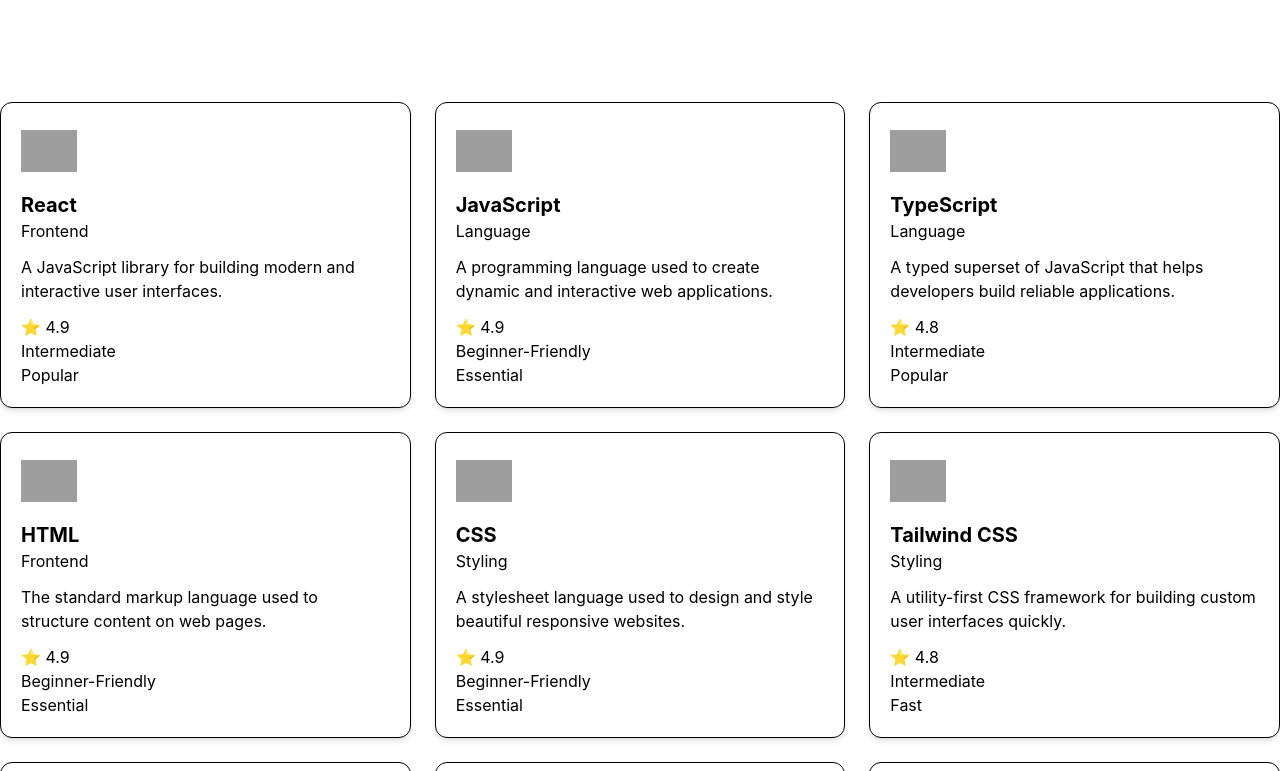
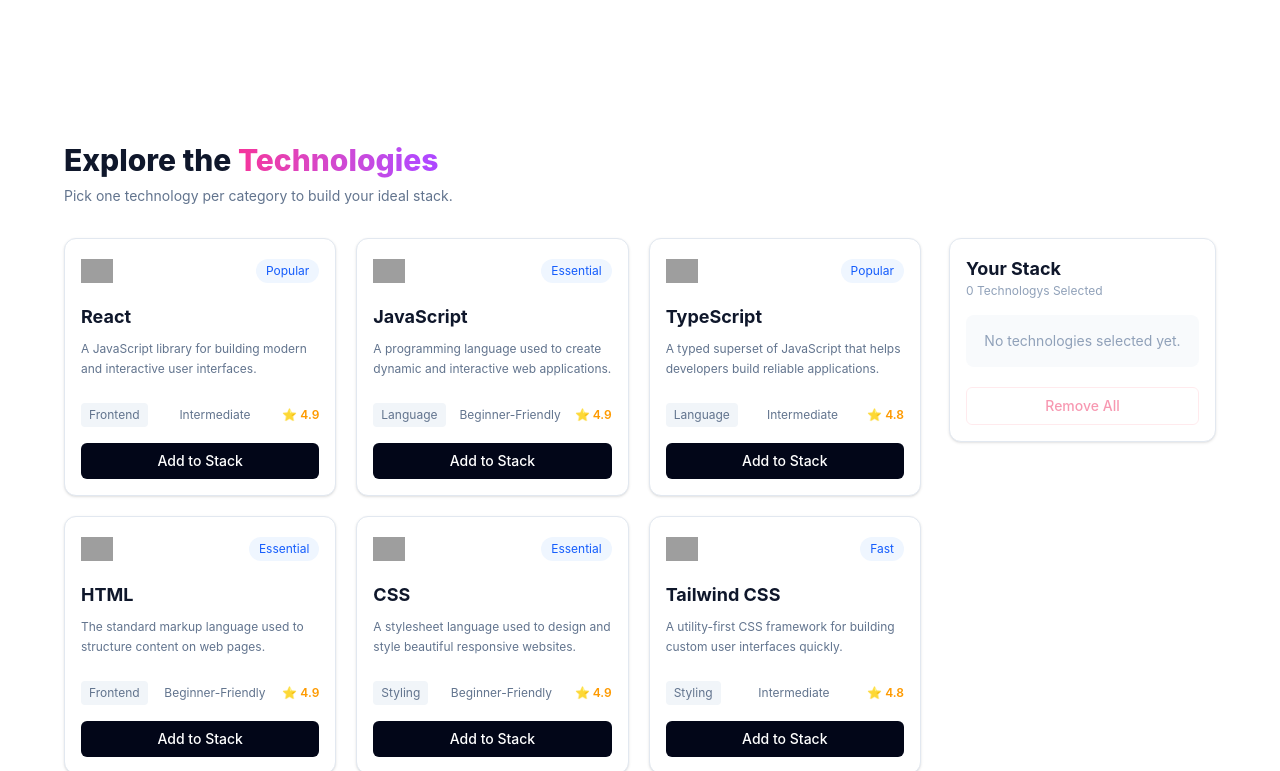
Before and after one commit to bkashsaifur049-creator/assainmenA05, a React (Vite) app: page / in a window 1280 px wide. Shown: the part 489-1260 px from the top of the page. Built offline with nearby package versions, Linux system fonts and the light colour scheme; grey boxes are pictures that could not be loaded.

Commit message:
technology Data

```diff
--- a/src/component/type/technologies.tsx
+++ b/src/component/type/technologies.tsx
@@ -1,48 +1,167 @@
+
 import { useEffect, useState } from "react";
 import type { Technology } from "./typeData";
 
 function TechnologyCard() {
   const [technologies, setTechnologies] = useState<Technology[]>([]);
+  const [selected, setSelected] = useState<Technology[]>([]);
 
   useEffect(() => {
     fetch("/data.json")
       .then((res) => {
-        if (!res.ok) {
-          throw new Error("Failed to load data");
-        }
+        if (!res.ok) throw new Error("Failed to load data");
         return res.json();
       })
       .then((data: Technology[]) => setTechnologies(data))
-      .catch((error) => console.error("Data loading error:", error));
+      .catch((error) => console.error(error));
   }, []);
 
+  // Add or remove technology
+  const toggleStack = (tech: Technology) => {
+    setSelected((prev) =>
+      prev.some((item) => item.id === tech.id)
+        ? prev.filter((item) => item.id !== tech.id)
+        : [...prev, tech]
+    );
+  };
+
+  // Remove one technology
+  const removeStack = (id: string) => {
+    setSelected((prev) => prev.filter((tech) => tech.id !== id));
+  };
+
+  // Remove all technologies
+  const removeAll = () => {
+    setSelected([]);
+  };
+
   return (
-    <div className="grid grid-cols-1 gap-6 sm:grid-cols-2 lg:grid-cols-3">
-      {technologies.map((tech) => (
-        <div
-          key={tech.id}
-          className="rounded-xl border p-5 shadow-md"
-        >
-          <img
-            src={tech.icon}
-            alt={tech.name}
-            className="h-14 w-14 object-contain"
-          />
+    <section className="min-h-screen bg-white px-5 py-10 text-slate-900 md:px-10 lg:px-16">
+      <h1 className="text-3xl font-extrabold">
+        Explore the{" "}
+        <span className="bg-gradient-to-r from-pink-500 to-purple-500 bg-clip-text text-transparent">
+          Technologies
+        </span>
+      </h1>
 
-          <h2 className="mt-3 text-xl font-bold">{tech.name}</h2>
+      <p className="mt-2 mb-8 text-sm text-slate-500">
+        Pick one technology per category to build your ideal stack.
+      </p>
 
-          <p>{tech.category}</p>
+      <div className="grid grid-cols-1 items-start gap-7 lg:grid-cols-4">
+        {/* Technology Cards */}
+        <div className="grid grid-cols-1 gap-5 sm:grid-cols-2 xl:grid-cols-3 lg:col-span-3">
+          {technologies.map((tech) => {
+            const isSelected = selected.some(
+              (item) => item.id === tech.id
+            );
 
-          <p className="my-3">{tech.description}</p>
+            return (
+              <div
+                key={tech.id}
+                className="flex flex-col rounded-xl border border-slate-200 bg-white p-4 shadow-sm transition hover:-translate-y-1 hover:shadow-lg"
+              >
+                <div className="mb-4 flex items-center justify-between">
+                  <img
+                    src={tech.icon}
+                    alt={tech.name}
+                    className="h-8 w-8 object-contain"
+                  />
 
-          <p>⭐ {tech.rating}</p>
+                  <span className="rounded-full bg-blue-50 px-2.5 py-1 text-xs text-blue-600">
+                    {tech.badge}
+                  </span>
+                </div>
 
-          <p>{tech.difficulty}</p>
+                <h2 className="text-lg font-bold">{tech.name}</h2>
 
-          <span>{tech.badge}</span>
+                <p className="mt-2 min-h-12 text-xs leading-5 text-slate-500">
+                  {tech.description}
+                </p>
+
+                <div className="mt-4 flex flex-wrap items-center justify-between gap-2 text-xs text-slate-500">
+                  <span className="rounded bg-slate-100 px-2 py-1">
+                    {tech.category}
+                  </span>
+
+                  <span>{tech.difficulty}</span>
+
+                  <span className="font-semibold text-amber-500">
+                    ⭐ {tech.rating}
+                  </span>
+                </div>
+
+                <button
+                  onClick={() => toggleStack(tech)}
+                  className={`mt-4 w-full rounded-md px-3 py-2 text-sm font-medium transition ${
+                    isSelected
+                      ? "border border-rose-200 bg-rose-50 text-rose-600 hover:bg-rose-100"
+                      : "bg-slate-950 text-white hover:bg-slate-800"
+                  }`}
+                >
+                  {isSelected ? "✓ Added · Remove" : "Add to Stack"}
+                </button>
+              </div>
+            );
+          })}
         </div>
-      ))}
-    </div>
+
+        {/* Your Stack Sidebar */}
+        <aside className="rounded-xl border border-slate-200 bg-white p-4 shadow-sm lg:sticky lg:top-5">
+          <h2 className="text-lg font-bold">Your Stack</h2>
+
+          <p className="mb-4 text-xs text-slate-400">
+            {selected.length} Technology{selected.length !== 1 ? "s" : ""} Selected
+          </p>
+
+          <div className="space-y-2">
+            {selected.map((tech) => (
+              <div
+                key={tech.id}
+                className="flex items-center gap-3 rounded-lg border border-slate-200 p-3"
+              >
+                <img
+                  src={tech.icon}
+                  alt={tech.name}
+                  className="h-7 w-7 object-contain"
+                />
+
+                <div className="min-w-0 flex-1">
+                  <p className="truncate text-sm font-semibold">
+                    {tech.name}
+                  </p>
+                  <p className="text-xs text-slate-400">
+                    {tech.category}
+                  </p>
+                </div>
+
+                <button
+                  onClick={() => removeStack(tech.id)}
+                  aria-label={`Remove ${tech.name}`}
+                  className="rounded px-2 py-1 text-lg text-slate-400 hover:bg-rose-50 hover:text-rose-600"
+                >
+                  ×
+                </button>
+              </div>
+            ))}
+
+            {selected.length === 0 && (
+              <p className="rounded-lg bg-slate-50 p-4 text-center text-sm text-slate-400">
+                No technologies selected yet.
+              </p>
+            )}
+          </div>
+
+          <button
+            onClick={removeAll}
+            disabled={selected.length === 0}
+            className="mt-5 w-full rounded-md border border-rose-200 py-2 text-sm font-medium text-rose-600 transition hover:bg-rose-50 disabled:cursor-not-allowed disabled:opacity-40"
+          >
+            Remove All
+          </button>
+        </aside>
+      </div>
+    </section>
   );
 }
 
```
